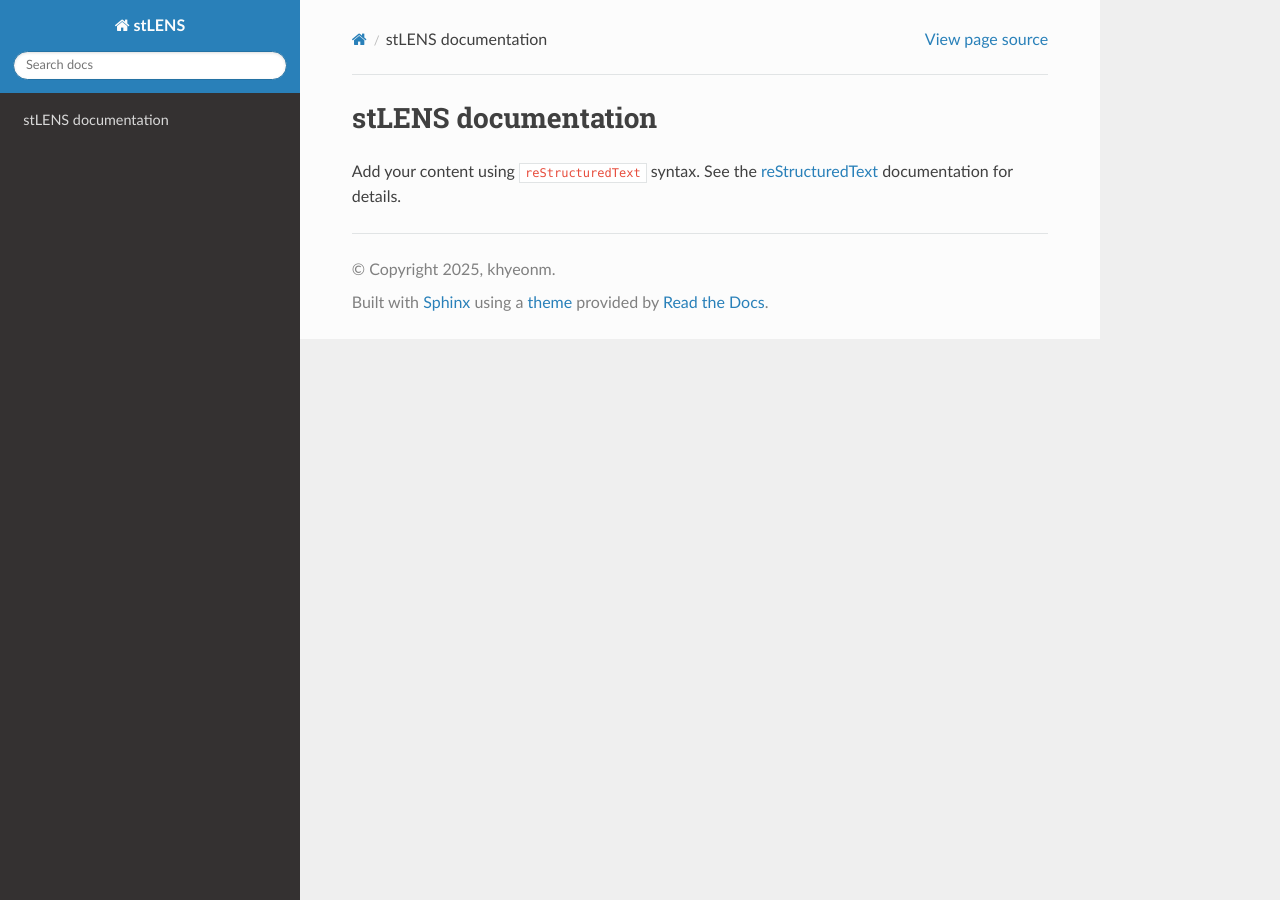
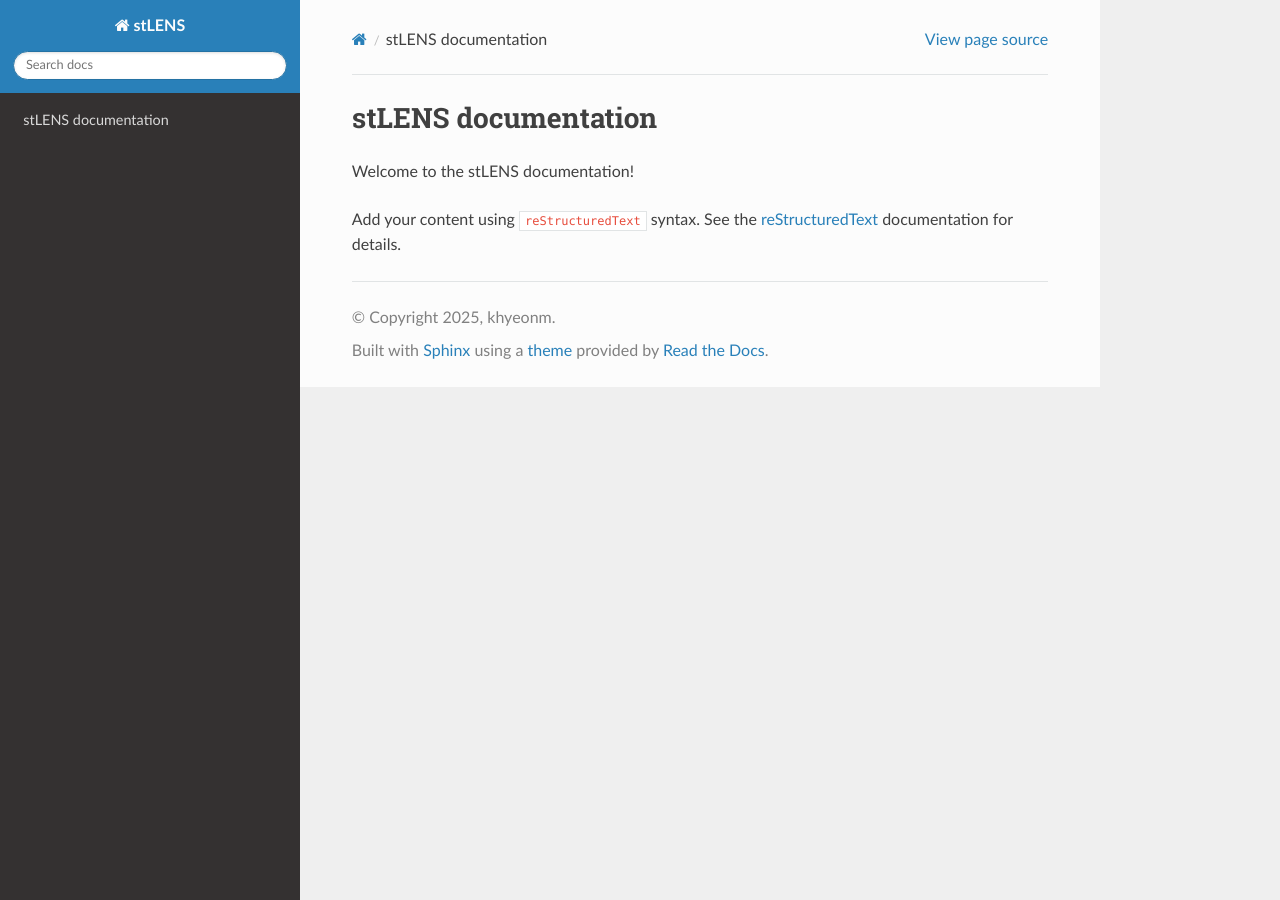
Before and after one commit to pnucolab/stLENS, a Sphinx documentation site: the page built from docs/source/index.rst, in a window 1280 px wide. Built offline with Sphinx 7.4.7 and the Read the Docs theme 3.1.0, drawn with Linux system fonts in a browser that asks for light colours.

Commit message:
Update index.rst for test

```diff
--- a/docs/source/index.rst
+++ b/docs/source/index.rst
@@ -5,6 +5,8 @@
 
 stLENS documentation
 ====================
+
+Welcome to the stLENS documentation!
 
 Add your content using ``reStructuredText`` syntax. See the
 `reStructuredText <https://www.sphinx-doc.org/en/master/usage/restructuredtext/index.html>`_
```
